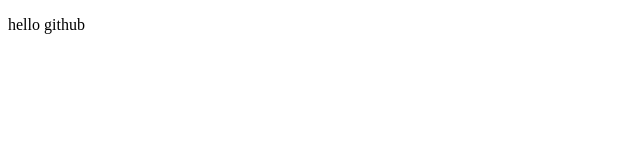
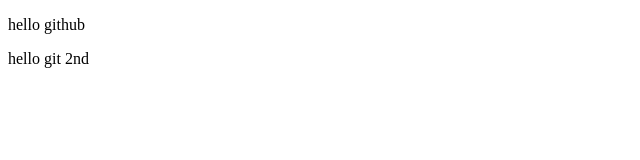
Before and after one commit to sk-myrule/admin, a plain HTML site: page index.html in a window 1280 px wide. Shown: the full height of the page, 0-640 px from the left. Drawn offline with Linux system fonts and the light colour scheme.

Commit message:
add mew line

```diff
--- a/index.html
+++ b/index.html
@@ -7,5 +7,6 @@
 </head>
 <body>
     <p>hello github</p>
+    <p>hello git 2nd</p>
 </body>
 </html>
```
